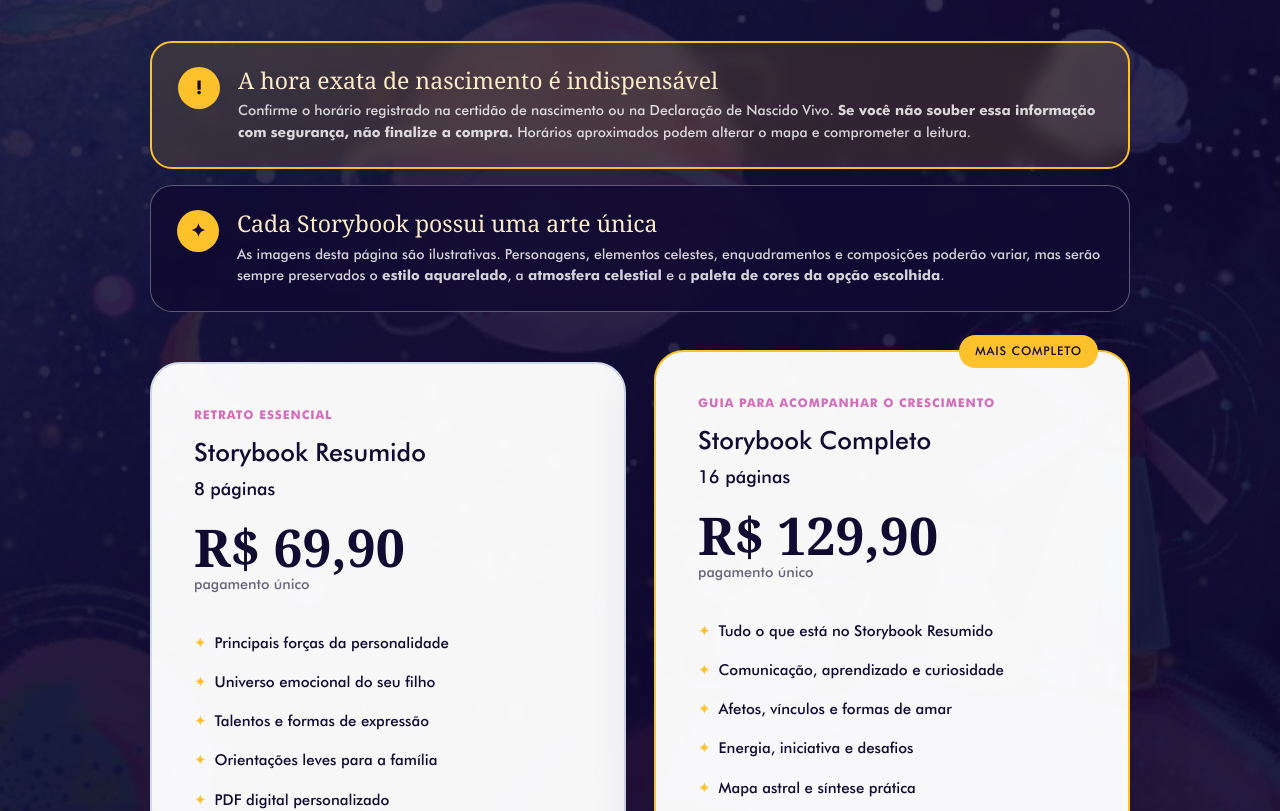
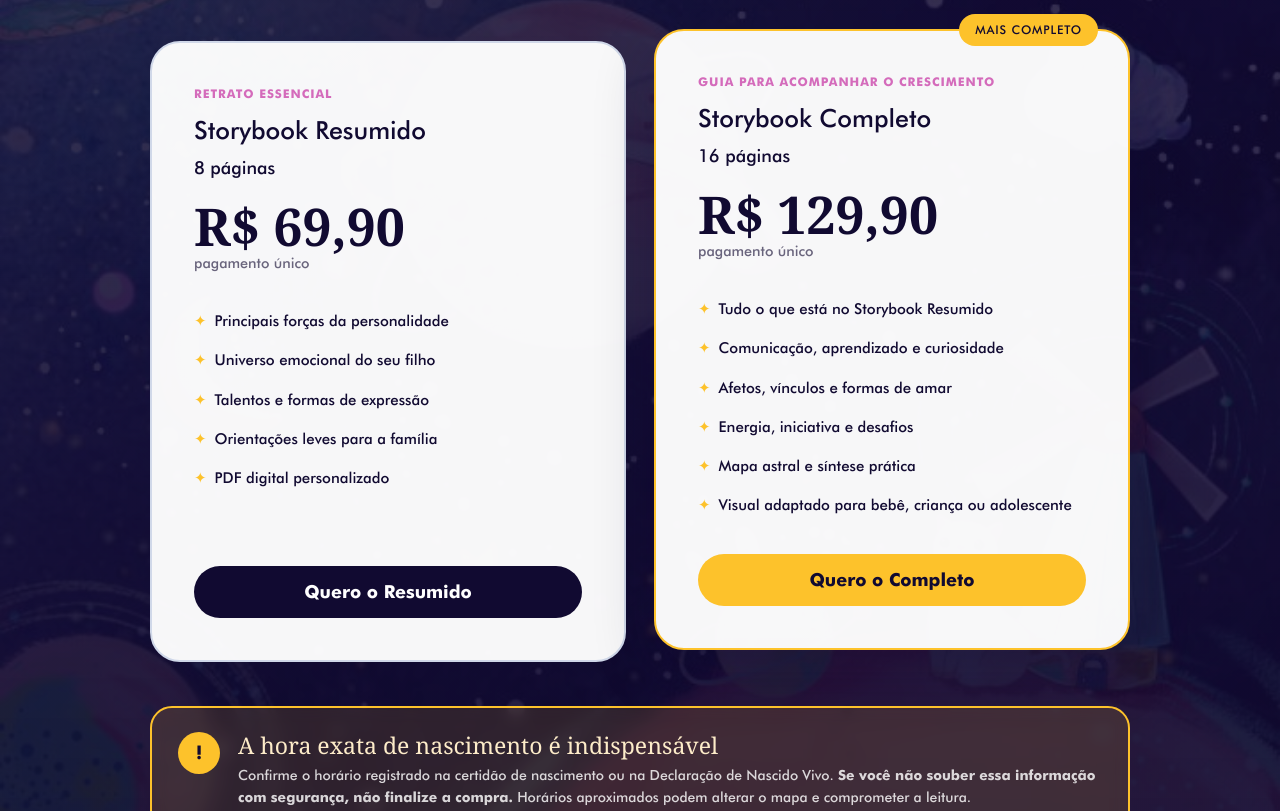
Before and after one commit to alinesantosarquitetura3-oss/meuprimeiroceu, a Next.js app: page / in a window 1280 px wide. Shown: the part 5234-6045 px from the top of the page. Built offline with nearby package versions, Linux system fonts and the light colour scheme.

Commit message:
Move purchase notices below Storybook plans

```diff
--- a/app/globals.css
+++ b/app/globals.css
@@ -213,7 +213,7 @@ h1 { font-size: clamp(50px, 5.4vw, 80px); }
 .priceCard ul { flex: 1; margin: 28px 0; padding: 0; list-style: none; }
 .priceCard li { padding: 8px 0; font-size: 15px; }
 
-.purchaseNotices { position: relative; z-index: 1; width: min(980px, 100%); margin: 0 auto 50px; display: grid; gap: 16px; }
+.purchaseNotices { position: relative; z-index: 1; width: min(980px, 100%); margin: 44px auto 0; display: grid; gap: 16px; }
 .purchaseNotices article { display: flex; align-items: flex-start; gap: 18px; padding: 24px 26px; border: 1px solid rgba(255,255,255,.32); border-radius: 22px; background: rgba(17,10,49,.86); backdrop-filter: blur(8px); }
 .purchaseNotices article.noticeCritical { border: 2px solid var(--yellow); background: rgba(253,194,43,.13); }
 .noticeIcon { flex: 0 0 42px; width: 42px; height: 42px; display: grid; place-items: center; border-radius: 50%; background: var(--yellow); color: var(--blue); font-weight: 800; }
--- a/app/page.tsx
+++ b/app/page.tsx
@@ -124,6 +124,10 @@ export default function Home() {
       <section className="pricing" id="storybooks">
         <img className="cosmicSymbol pricingPlanet" src="/assets/decor/simb2-transparent.png" alt="" aria-hidden="true" />
         <div className="sectionTitle"><p className="eyebrow">Escolha a profundidade da viagem</p><h2>Dois Storybooks. O mesmo <span className="titleSky">céu</span> inesquecível.</h2><p>O Completo tem o dobro de páginas e aprofunda a leitura para a família.</p></div>
+        <div className="priceGrid">
+          <article className="priceCard"><p className="label">Retrato essencial</p><h3>Storybook Resumido</h3><p>8 páginas</p><strong className="price">R$ 69,90</strong><small>pagamento único</small><ul><li>Principais forças da personalidade</li><li>Universo emocional do seu filho</li><li>Talentos e formas de expressão</li><li>Orientações leves para a família</li><li>PDF digital personalizado</li></ul><button className="button secondary" onClick={() => choose("resumido")}>Quero o Resumido</button></article>
+          <article className="priceCard featured"><span className="popular">Mais completo</span><p className="label">Guia para acompanhar o crescimento</p><h3>Storybook Completo</h3><p>16 páginas</p><strong className="price">R$ 129,90</strong><small>pagamento único</small><ul><li>Tudo o que está no Storybook Resumido</li><li>Comunicação, aprendizado e curiosidade</li><li>Afetos, vínculos e formas de amar</li><li>Energia, iniciativa e desafios</li><li>Mapa astral e síntese prática</li><li>Visual adaptado para bebê, criança ou adolescente</li></ul><button className="button action" onClick={() => choose("completo")}>Quero o Completo</button></article>
+        </div>
         <div className="purchaseNotices" aria-label="Informações importantes antes da compra">
           <article className="noticeCritical">
             <span className="noticeIcon" aria-hidden="true">!</span>
@@ -133,10 +137,6 @@ export default function Home() {
             <span className="noticeIcon" aria-hidden="true">✦</span>
             <div><h3>Cada Storybook possui uma arte única</h3><p>As imagens desta página são ilustrativas. Personagens, elementos celestes, enquadramentos e composições poderão variar, mas serão sempre preservados o <strong>estilo aquarelado</strong>, a <strong>atmosfera celestial</strong> e a <strong>paleta de cores da opção escolhida</strong>.</p></div>
           </article>
-        </div>
-        <div className="priceGrid">
-          <article className="priceCard"><p className="label">Retrato essencial</p><h3>Storybook Resumido</h3><p>8 páginas</p><strong className="price">R$ 69,90</strong><small>pagamento único</small><ul><li>Principais forças da personalidade</li><li>Universo emocional do seu filho</li><li>Talentos e formas de expressão</li><li>Orientações leves para a família</li><li>PDF digital personalizado</li></ul><button className="button secondary" onClick={() => choose("resumido")}>Quero o Resumido</button></article>
-          <article className="priceCard featured"><span className="popular">Mais completo</span><p className="label">Guia para acompanhar o crescimento</p><h3>Storybook Completo</h3><p>16 páginas</p><strong className="price">R$ 129,90</strong><small>pagamento único</small><ul><li>Tudo o que está no Storybook Resumido</li><li>Comunicação, aprendizado e curiosidade</li><li>Afetos, vínculos e formas de amar</li><li>Energia, iniciativa e desafios</li><li>Mapa astral e síntese prática</li><li>Visual adaptado para bebê, criança ou adolescente</li></ul><button className="button action" onClick={() => choose("completo")}>Quero o Completo</button></article>
         </div>
       </section>
 
```
